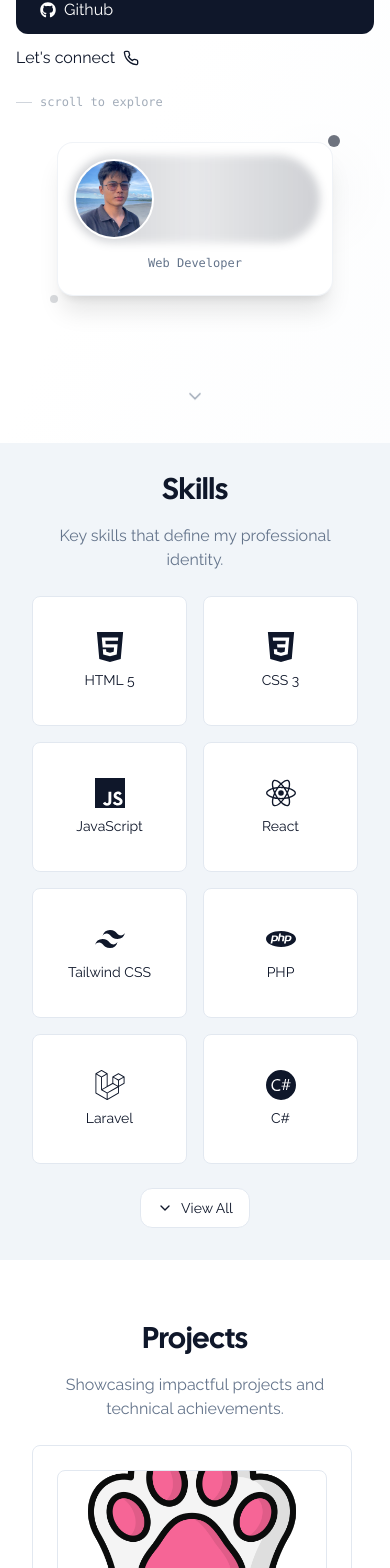
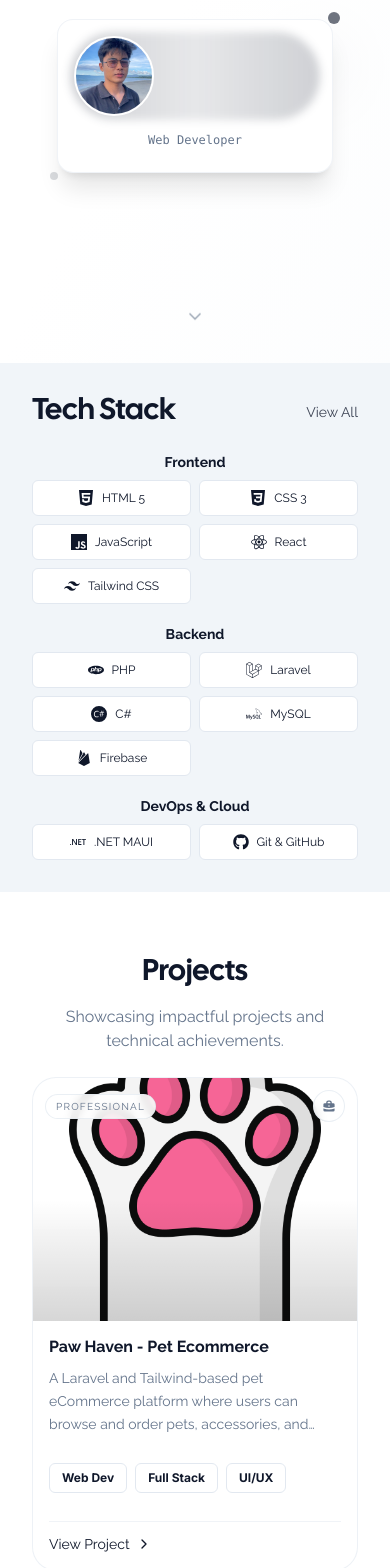
Before and after one commit to reliepalor/portfolio, a Next.js app: page / in a window 390 px wide. Shown: the part 401-1969 px from the top of the page. Built offline with nearby package versions, Linux system fonts and the light colour scheme.

Commit message:
adjusted mobile ui

```diff
--- a/app/(root)/about/page.tsx
+++ b/app/(root)/about/page.tsx
@@ -47,7 +47,7 @@ const aboutData: AboutData = {
 };
 
 export const metadata: Metadata = {
-  title: `${pagesConfig.about.metadata.title} | ${siteConfig.name}`,
+  title: siteConfig.name,
   description:
     "Learn more about John Relie Palor, a web developer passionate about creating modern web experiences.",
   alternates: {
--- a/app/(root)/experience/[expId]/page.tsx
+++ b/app/(root)/experience/[expId]/page.tsx
@@ -42,12 +42,12 @@ export async function generateMetadata({
 
   if (!experience) {
     return {
-      title: "Experience Not Found",
+      title: siteConfig.name,
     };
   }
 
   return {
-    title: `${experience.position} at ${experience.company} | Experience`,
+    title: siteConfig.name,
     description: `Detailed information about my role as ${experience.position} at ${experience.company}.`,
     alternates: {
       canonical: `${siteConfig.url}/experience/${params.expId}`,
--- a/app/(root)/experience/page.tsx
+++ b/app/(root)/experience/page.tsx
@@ -7,7 +7,7 @@ import { pagesConfig } from "../../../config/pages";
 import { siteConfig } from "../../../config/site";
 
 export const metadata: Metadata = {
-  title: `${pagesConfig.experience.metadata.title} | Professional Experience Timeline`,
+  title: siteConfig.name,
   description: `${pagesConfig.experience.metadata.description} Explore my professional journey and career milestones in software development.`,
   keywords: [
     "experience timeline",
--- a/app/(root)/layout.js
+++ b/app/(root)/layout.js
@@ -1,5 +1,5 @@
 export const metadata = {
-  title: 'Next.js',
+  title: 'Relie Palor',
   description: 'Generated by Next.js',
 }
 
--- a/app/(root)/page.tsx
+++ b/app/(root)/page.tsx
@@ -18,7 +18,7 @@ import { experiences } from "../../config/experience";
 import { pagesConfig } from "../../config/pages";
 import { featuredProjects } from "../../config/projects";
 import { siteConfig } from "../../config/site";
-import { featuredSkills } from "../../config/skills";
+import { skills } from "../../config/skills";
 import { cn } from "@/lib/utils";
 import profileImg from "@/assets/image/profile-img.jpg";
 import RightVisual from "@/components/common/RightVisual";
@@ -76,7 +76,7 @@ export default function IndexPage() {
       />
 
       {/* Revolutionary Hero Section */}
-      <section className="relative min-h-screen overflow-hidden bg-gradient-to-br from-background via-background/95 to-muted/20">
+      <section className="relative min-h-[calc(100vh-5rem)] overflow-hidden bg-gradient-to-br from-background via-background/95 to-muted/20">
         {/* Floating geometric elements */}
         <div className="absolute inset-0 pointer-events-none">
           <div className="absolute top-1/4 left-1/4 w-2 h-2 bg-primary/30 rounded-full animate-pulse" />
@@ -85,7 +85,7 @@ export default function IndexPage() {
           <div className="absolute top-2/3 right-1/4 w-0.5 h-0.5 bg-primary/50 rounded-full animate-pulse delay-500" />
         </div>
 
-        <div className="container mx-auto px-4 sm:px-6 lg:px-8 h-screen flex items-center">
+        <div className="container mx-auto px-4 sm:px-6 lg:px-8 min-h-[calc(100vh-5rem)] flex items-start pt-6 sm:items-center sm:pt-0">
           <div className="grid lg:grid-cols-2 gap-8 sm:gap-12 lg:gap-16 items-center w-full">
 
             {/* Left Column - Content */}
@@ -188,29 +188,23 @@ export default function IndexPage() {
         className="container space-y-6 bg-muted py-8 sm:py-10"
         id="skills"
       >
-        <div className="mx-auto flex max-w-[58rem] flex-col items-center space-y-4 text-center">
+        <div className="mx-auto flex w-full max-w-[58rem] items-center justify-between gap-4">
           <AnimatedText
             as="h2"
             className="font-heading text-3xl leading-[1.1] sm:text-3xl md:text-6xl"
           >
             {pagesConfig.skills.title}
           </AnimatedText>
-          <AnimatedText
-            as="p"
-            delay={0.2}
-            className="max-w-[85%] leading-normal text-muted-foreground sm:text-lg sm:leading-7"
+          {skills.length >= 12 && (
+            <Link
+              href="/skills"
+              className="text-sm font-medium text-foreground/80 hover:text-foreground"
             >
-            {pagesConfig.skills.description}
-          </AnimatedText>
+              View All
+            </Link>
+          )}
         </div>
-        <SkillsCard skills={featuredSkills} />
-        <AnimatedText delay={0.4} className="flex justify-center">
-          <Link href="/skills">
-            <Button variant={"outline"} className="rounded-xl">
-              <Icons.chevronDown className="mr-2 h-4 w-4" /> View All
-            </Button>
-          </Link>
-        </AnimatedText>
+        <SkillsCard skills={skills} compactMobile />
       </AnimatedSection>
 
       <AnimatedSection
@@ -233,16 +227,15 @@ export default function IndexPage() {
             {pagesConfig.projects.description}
           </AnimatedText>
         </div>
-        <div className="flex gap-4 overflow-x-auto pb-4">
+        <div className="grid grid-cols-1 gap-5 sm:grid-cols-2 lg:grid-cols-2 xl:grid-cols-3">
           {featuredProjects.map((exp, index) => (
-            <div key={exp.id} className="flex-shrink-0 w-80">
             <AnimatedSection
+              key={exp.id}
               delay={0.1 * (index + 1)}
               direction="up"
             >
               <ProjectCard project={exp as any} />
             </AnimatedSection>
-            </div>
           ))}
         </div>
         <AnimatedText delay={0.4} className="flex justify-center">
--- a/app/(root)/projects/page.tsx
+++ b/app/(root)/projects/page.tsx
@@ -20,7 +20,7 @@ const renderContent = (tabVal: string) => {
   }
 
   return (
-    <div className="mx-auto my-4 grid justify-center gap-4 sm:grid-cols-2 lg:grid-cols-3 static">
+    <div className="mx-auto my-4 grid justify-center gap-5 sm:grid-cols-2 lg:grid-cols-2 xl:grid-cols-3 static">
       {projectArr.map((project) => (
         <ProjectCard project={project as any} key={project.id} />
       ))}
--- a/app/layout.tsx
+++ b/app/layout.tsx
@@ -24,10 +24,7 @@ interface RootLayoutProps {
 
 export const metadata = {
   metadataBase: new URL(siteConfig.url),
-  title: {
-    default: siteConfig.name,
-    template: `%s | ${siteConfig.name}`,
-  },
+  title: siteConfig.name,
   description: siteConfig.description,
   keywords: siteConfig.keywords,
   authors: [
@@ -103,7 +100,7 @@ export default function RootLayout({ children }: RootLayoutProps) {
       <body className={cn(fontSans.variable, fontHeading.variable)}>
         <ThemeProvider
           attribute="class"
-          defaultTheme="system"
+          defaultTheme="light"
           enableSystem
           themes={["light", "dark"]}
         >
--- a/components/projects/project-card.tsx
+++ b/components/projects/project-card.tsx
@@ -1,8 +1,10 @@
+"use client";
+
 import Image from "next/image";
 import Link from "next/link";
+import { motion } from "framer-motion";
 
 import { Icons } from "../common/icons";
-import { Button } from "@/components/ui/button";
 import ChipContainer from "@/components/ui/chip-container";
 import { ProjectInterface } from "@/config/projects";
 
@@ -15,40 +17,76 @@ type ProjectCardProps = {
 };
 
 export default function ProjectCard({ project }: ProjectCardProps) {
+  const hasPrimaryLink = Boolean(project.websiteLink || project.githubLink);
+  const primaryLink = project.websiteLink || project.githubLink || `/projects/${project.id}`;
+
   return (
-    <div className="relative p-6 max-w-sm bg-background border border-border rounded-lg">
-      <div className="relative w-full h-[200px]">
+    <motion.article
+      className="group flex h-full flex-col overflow-hidden rounded-3xl border border-border/60 bg-background/95 transition-all duration-500 hover:-translate-y-1 hover:border-border hover:shadow-2xl hover:shadow-black/10"
+      initial={{ opacity: 0, y: 56, scale: 0.96, filter: "blur(6px)" }}
+      whileInView={{ opacity: 1, y: 0, scale: 1, filter: "blur(0px)" }}
+      transition={{ duration: 0.85, ease: [0.22, 1, 0.36, 1] }}
+      viewport={{ once: true, margin: "-120px" }}
+    >
+      <div className="relative aspect-[4/3] overflow-hidden lg:aspect-[16/11]">
+        <div className="absolute inset-0 z-10 bg-gradient-to-t from-black/20 via-black/0 to-black/0 opacity-80" />
         <Image
-          className="rounded-lg border border-border object-cover"
+          className="object-cover transition-transform duration-700 group-hover:scale-[1.04]"
           src={project.companyLogoImg}
-          alt="img"
+          alt={`${project.companyName} preview`}
           fill
+          sizes="(max-width: 640px) 100vw, (max-width: 1280px) 50vw, 45vw"
         />
+        <div className="absolute inset-x-0 top-0 z-20 flex items-center justify-between p-3 sm:p-4">
+          <span className="rounded-full border border-border/70 bg-background/90 px-2.5 py-1 text-[10px] font-medium uppercase tracking-[0.12em] text-muted-foreground backdrop-blur-sm">
+            {project.type}
+          </span>
+          <span className="rounded-full border border-border/70 bg-background/90 p-2 text-muted-foreground backdrop-blur-sm">
+            {project.type === "Personal" ? (
+              <Icons.userFill className="h-3.5 w-3.5" />
+            ) : (
+              <Icons.work className="h-3.5 w-3.5" />
+            )}
+          </span>
         </div>
-      <div className="pt-5 space-y-3">
-        <h5 className="text-2xl font-bold tracking-tight text-foreground">
+      </div>
+
+      <div className="flex flex-1 flex-col gap-4 p-4 sm:p-5 lg:p-6">
+        <div className="space-y-2.5">
+          <h3 className="line-clamp-2 text-base font-semibold leading-tight text-foreground sm:text-lg lg:text-xl">
             {project.companyName}
-        </h5>
-        <p className="line-clamp-3 font-normal text-muted-foreground">
+          </h3>
+          <p className="line-clamp-3 text-sm leading-relaxed text-muted-foreground lg:text-[15px]">
             {project.shortDescription}
           </p>
-        <div className="flex gap-2 flex-wrap">
-          <ChipContainer textArr={project.category} />
         </div>
-        <Link href={`/projects/${project.id}`}>
-          <Button variant={"default"} className="mt-2">
-            Read more
-            <Icons.chevronRight className="w-4 ml-1" />
-          </Button>
+
+        <div className="min-h-[2.25rem] lg:min-h-[2.5rem]">
+          <ChipContainer textArr={project.category.slice(0, 3)} />
+        </div>
+
+        <div className="mt-auto flex items-center justify-between gap-3 border-t border-border/50 pt-3">
+          <Link
+            href={`/projects/${project.id}`}
+            className="inline-flex items-center gap-1.5 text-sm font-medium text-foreground transition-colors hover:text-primary lg:text-[15px]"
+          >
+            View Project
+            <Icons.chevronRight className="h-4 w-4" />
           </Link>
-      </div>
-      <div className="absolute bottom-4 right-4 p-3 rounded-full bg-background border border-border">
-        {project.type === "Personal" ? (
-          <Icons.userFill className="h-4 w-4" />
-        ) : (
-          <Icons.work className="h-4 w-4" />
+
+          {hasPrimaryLink && (
+            <Link
+              href={primaryLink}
+              target="_blank"
+              rel="noopener noreferrer"
+              className="inline-flex items-center gap-1 rounded-md border border-border px-2.5 py-1.5 text-xs font-medium text-muted-foreground transition-colors hover:text-foreground"
+            >
+              Live
+              <Icons.externalLink className="h-3.5 w-3.5" />
+            </Link>
           )}
         </div>
       </div>
+    </motion.article>
   );
 }
--- a/components/skills/skills-card.tsx
+++ b/components/skills/skills-card.tsx
@@ -1,82 +1,111 @@
-import Rating from "@/components/skills/rating";
 import { skillsInterface } from "@/config/skills";
 
 interface SkillsCardProps {
   skills: skillsInterface[];
+  compactMobile?: boolean;
 }
 
-export default function SkillsCard({ skills }: SkillsCardProps) {
+const getHoverColorClass = (skillName: string) => {
+  if (skillName === "HTML 5") return "hover:text-[#E34F26]";
+  if (skillName === "CSS 3") return "hover:text-[#1572B6]";
+  if (skillName === "JavaScript") return "hover:text-[#F7DF1E]";
+  if (skillName === "React") return "hover:text-[#61DAFB]";
+  if (skillName === "Tailwind CSS") return "hover:text-[#06B6D4]";
+  if (skillName === "PHP") return "hover:text-[#777BB4]";
+  if (skillName === "Laravel") return "hover:text-[#FF2D20]";
+  if (skillName === "C#") return "hover:text-[#239120]";
+  if (skillName === ".NET MAUI") return "hover:text-[#512BD4]";
+  if (skillName === "MySQL") return "hover:text-[#4479A1]";
+  if (skillName === "Firebase") return "hover:text-[#FFCA28]";
+  if (skillName === "Git & GitHub") return "hover:text-[#535353]";
+  if (skillName === "Vercel") return "hover:text-[#4c4c4c]";
+  return "hover:text-primary";
+};
+
+const getMobileGroupLabel = (skillName: string) => {
+  const frontend = new Set([
+    "HTML 5",
+    "CSS 3",
+    "JavaScript",
+    "React",
+    "Tailwind CSS",
+  ]);
+  const backend = new Set(["PHP", "Laravel", "C#", "MySQL", "Firebase"]);
+  const devTools = new Set([".NET MAUI", "Git & GitHub", "Vercel"]);
+
+  if (frontend.has(skillName)) return "Frontend";
+  if (backend.has(skillName)) return "Backend";
+  if (devTools.has(skillName)) return "DevOps & Cloud";
+  return "Others";
+};
+
+export default function SkillsCard({
+  skills,
+  compactMobile = false,
+}: SkillsCardProps) {
+  if (compactMobile) {
+    const groupOrder = ["Frontend", "Backend", "DevOps & Cloud", "Others"];
+    const groupedSkills = groupOrder
+      .map((label) => ({
+        label,
+        items: skills.filter((skill) => getMobileGroupLabel(skill.name) === label),
+      }))
+      .filter((group) => group.items.length > 0);
+
+    return (
+      <div className="space-y-6">
+        <div className="sm:hidden space-y-5">
+          {groupedSkills.map((group) => (
+            <div key={group.label} className="space-y-2">
+              <h3 className="text-sm font-semibold text-center">{group.label}</h3>
+              <div className="grid grid-cols-2 gap-2">
+                {group.items.map((skill) => (
+                  <div
+                    key={skill.name}
+                    className={`inline-flex h-9 w-full items-center justify-center gap-2 rounded-md border bg-background px-3 text-xs font-medium ${getHoverColorClass(skill.name)}`}
+                  >
+                    <skill.icon className="h-4 w-4 shrink-0" />
+                    <span className="whitespace-nowrap">{skill.name}</span>
+                  </div>
+                ))}
+              </div>
+            </div>
+          ))}
+        </div>
+
+        <div className="hidden sm:grid grid-cols-3 md:grid-cols-4 gap-4">
+          {skills.map((skill) => (
+            <div
+              key={skill.name}
+              className="relative overflow-hidden rounded-lg border bg-background font-raleway p-1 transition-all duration-300 hover:shadow-md"
+            >
+              <div
+                className={`flex h-[120px] flex-col items-center justify-center rounded-md p-4 transition-all duration-300 ${getHoverColorClass(skill.name)}`}
+              >
+                <skill.icon className="h-[30px] w-[30px] transition-all duration-300" />
+                <h3 className="mt-2 text-sm font-medium text-center transition-colors duration-300">
+                  {skill.name}
+                </h3>
+              </div>
+            </div>
+          ))}
+        </div>
+      </div>
+    );
+  }
+
   return (
     <div className="grid grid-cols-2 sm:grid-cols-3 md:grid-cols-4 gap-4">
-      {skills.map((skill, id) => (
+      {skills.map((skill) => (
         <div
-          key={id}
+          key={skill.name}
           className="relative overflow-hidden rounded-lg border bg-background font-raleway p-1 transition-all duration-300 hover:shadow-md"
         >
           <div
-            className={`flex h-[120px] flex-col items-center justify-center rounded-md p-4 transition-all duration-300 hover:bg-opacity-10 ${
-              skill.name === "HTML 5"
-                ? "hover:text-[#E34F26]"
-                : skill.name === "CSS 3"
-                ? "hover:text-[#1572B6]"
-                : skill.name === "JavaScript"
-                ? "hover:text-[#F7DF1E]"
-                : skill.name === "React"
-                ? "hover:text-[#61DAFB]"
-                : skill.name === "Tailwind CSS"
-                ? "hover:text-[#06B6D4]"
-                : skill.name === "PHP"
-                ? "hover:text-[#777BB4]"
-                : skill.name === "Laravel"
-                ? "hover:text-[#FF2D20]"
-                : skill.name === "C#"
-                ? "hover:text-[#239120]"
-                : skill.name === ".NET MAUI"
-                ? "hover:text-[#512BD4]"
-                : skill.name === "MySQL"
-                ? "hover:text-[#4479A1]"
-                : skill.name === "Firebase"
-                ? "hover:text-[#FFCA28]"
-                : skill.name === "Git & GitHub"
-                ? "hover:text-[#535353]"
-                : skill.name === "Vercel"
-                ? "hover:text-[#4c4c4c]"
-                : "hover:text-primary"
-            }`}
+            className={`flex h-[120px] flex-col items-center justify-center rounded-md p-4 transition-all duration-300 ${getHoverColorClass(skill.name)}`}
           >
-            <skill.icon
-              size={30}
-              className={`transition-all duration-300 ${
-                skill.name === "HTML 5"
-                  ? "hover:text-[#E34F26]"
-                  : skill.name === "CSS 3"
-                  ? "hover:text-[#1572B6]"
-                  : skill.name === "JavaScript"
-                  ? "hover:text-[#F7DF1E]"
-                  : skill.name === "React"
-                  ? "hover:text-[#61DAFB]"
-                  : skill.name === "Tailwind CSS"
-                  ? "hover:text-[#06B6D4]"
-                  : skill.name === "PHP"
-                  ? "hover:text-[#777BB4]"
-                  : skill.name === "Laravel"
-                  ? "hover:text-[#FF2D20]"
-                  : skill.name === "C#"
-                  ? "hover:text-[#239120]"
-                  : skill.name === ".NET MAUI"
-                  ? "hover:text-[#512BD4]"
-                  : skill.name === "MySQL"
-                  ? "hover:text-[#4479A1]"
-                  : skill.name === "Firebase"
-                  ? "hover:text-[#FFCA28]"
-                  : skill.name === "Git & GitHub"
-                  ? "hover:text-[#535353]"
-                  : skill.name === "Vercel"
-                  ? "hover:text-[#4c4c4c]"
-                  : "hover:text-primary"
-              }`}
-            />
-            <h3 className="mt-2 text-sm font-medium text-center transition-colors duration-300 hover:text-primary">
+            <skill.icon className="h-[30px] w-[30px] transition-all duration-300" />
+            <h3 className="mt-2 text-sm font-medium text-center transition-colors duration-300">
               {skill.name}
             </h3>
           </div>
--- a/config/pages.ts
+++ b/config/pages.ts
@@ -18,15 +18,15 @@ export const pagesConfig: PagesConfig = {
     title: "Home",
     description: "Welcome to my portfolio website.",
     metadata: {
-      title: "Home",
+      title: siteConfig.name,
       description: `${siteConfig.authorName}'s portfolio website.`,
     },
   },
   skills: {
-    title: "Skills",
+    title: "Tech Stack",
     description: "Key skills that define my professional identity.",
     metadata: {
-      title: "Skills",
+      title: siteConfig.name,
       description:
         `${siteConfig.authorName}'s key skills that define their professional identity.`,
     },
@@ -35,7 +35,7 @@ export const pagesConfig: PagesConfig = {
     title: "Projects",
     description: "Showcasing impactful projects and technical achievements.",
     metadata: {
-      title: "Projects",
+      title: siteConfig.name,
       description: `${siteConfig.authorName}'s projects in building web applications.`,
     },
   },
@@ -43,7 +43,7 @@ export const pagesConfig: PagesConfig = {
     title: "Contact",
     description: "Let's connect and explore collaborations.",
     metadata: {
-      title: "Contact",
+      title: siteConfig.name,
       description: `Contact ${siteConfig.authorName}.`,
     },
   },
@@ -51,7 +51,7 @@ export const pagesConfig: PagesConfig = {
     title: "Contributions",
     description: "Open-source contributions and community involvement.",
     metadata: {
-      title: "Contributions",
+      title: siteConfig.name,
       description:
         `${siteConfig.authorName}'s open-source contributions and community involvement.`,
     },
@@ -60,7 +60,7 @@ export const pagesConfig: PagesConfig = {
     title: "Resume",
     description: `${siteConfig.authorName}'s resume.`,
     metadata: {
-      title: "Resume",
+      title: siteConfig.name,
       description: `${siteConfig.authorName}'s resume.`,
     },
   },
@@ -68,7 +68,7 @@ export const pagesConfig: PagesConfig = {
     title: "Experience",
     description: "Professional journey and career timeline.",
     metadata: {
-      title: "Experience",
+      title: siteConfig.name,
       description:
         `${siteConfig.authorName}'s professional journey and experience timeline.`,
     },
@@ -77,7 +77,7 @@ export const pagesConfig: PagesConfig = {
     title: "About",
     description: "Learn more about John Relie Palor, a web developer passionate about creating modern web experiences.",
     metadata: {
-      title: "About",
+      title: siteConfig.name,
       description: "Learn more about John Relie Palor, a web developer passionate about creating modern web experiences.",
     },
   },
--- a/config/projects.ts
+++ b/config/projects.ts
@@ -152,48 +152,48 @@ export const Projects: ProjectInterface[] = [
       ],
     },
   },
-  {
-    id: "web-portfolio",
-    companyName: "Personal Web Portfolio",
-    type: "Personal",
-    category: ["Web Dev", "Frontend", "UI/UX"],
-    shortDescription:
-      "A responsive portfolio website built with Next.js and Tailwind CSS to showcase my projects and skills.",
-    websiteLink: undefined,
-    githubLink: undefined,
-    techStack: ["Next.js", "Typescript", "Tailwind CSS"],
-    startDate: "2023-08-01",
-    endDate: "2023-08-14",
-    companyLogoImg: "/projects/portfolio/logo.png",
-    pagesInfoArr: [
-      {
-        title: "Home Page",
-        description: "Landing section with introduction and quick navigation.",
-        imgArr: ["/projects/portfolio/logo.png"],
-      },
-      {
-        title: "Projects Page",
-        description: "Showcase of featured projects with details.",
-        imgArr: ["/projects/portfolio/logo.png"],
-      },
-      {
-        title: "Contact Page",
-        description: "Simple contact form and social links.",
-        imgArr: ["/projects/portfolio/logo.png"],
-      },
-    ],
-    descriptionDetails: {
-      paragraphs: [
-        "My personal portfolio website highlights my technical skills and project experience. Built with Next.js and Tailwind CSS, it provides a clean and responsive design.",
-        "The portfolio includes sections for featured projects, skills, and contact information.",
-      ],
-      bullets: [
-        "Developed a responsive personal portfolio using Next.js and Tailwind CSS.",
-        "Showcased featured projects with detailed descriptions.",
-        "Implemented a clean UI with a focus on accessibility and responsiveness.",
-      ],
-    },
-  },
+  // {
+  //   id: "web-portfolio",
+  //   companyName: "Personal Web Portfolio",
+  //   type: "Personal",
+  //   category: ["Web Dev", "Frontend", "UI/UX"],
+  //   shortDescription:
+  //     "A responsive portfolio website built with Next.js and Tailwind CSS to showcase my projects and skills.",
+  //   websiteLink: undefined,
+  //   githubLink: undefined,
+  //   techStack: ["Next.js", "Typescript", "Tailwind CSS"],
+  //   startDate: "2023-08-01",
+  //   endDate: "2023-08-14",
+  //   companyLogoImg: "/projects/portfolio/logo.png",
+  //   pagesInfoArr: [
+  //     {
+  //       title: "Home Page",
+  //       description: "Landing section with introduction and quick navigation.",
+  //       imgArr: ["/projects/portfolio/logo.png"],
+  //     },
+  //     {
+  //       title: "Projects Page",
+  //       description: "Showcase of featured projects with details.",
+  //       imgArr: ["/projects/portfolio/logo.png"],
+  //     },
+  //     {
+  //       title: "Contact Page",
+  //       description: "Simple contact form and social links.",
+  //       imgArr: ["/projects/portfolio/logo.png"],
+  //     },
+  //   ],
+  //   descriptionDetails: {
+  //     paragraphs: [
+  //       "My personal portfolio website highlights my technical skills and project experience. Built with Next.js and Tailwind CSS, it provides a clean and responsive design.",
+  //       "The portfolio includes sections for featured projects, skills, and contact information.",
+  //     ],
+  //     bullets: [
+  //       "Developed a responsive personal portfolio using Next.js and Tailwind CSS.",
+  //       "Showcased featured projects with detailed descriptions.",
+  //       "Implemented a clean UI with a focus on accessibility and responsiveness.",
+  //     ],
+  //   },
+  // },
 {
   id: "videogame-ecommerce",
   companyName: "Video Game E-commerce Platform",
@@ -258,4 +258,4 @@ export const Projects: ProjectInterface[] = [
 
 ];
 
-export const featuredProjects = Projects.slice(0, 3);
+export const featuredProjects = Projects.slice(0, 4);
```
Lines whose indentation alone changed are shown as unchanged.
